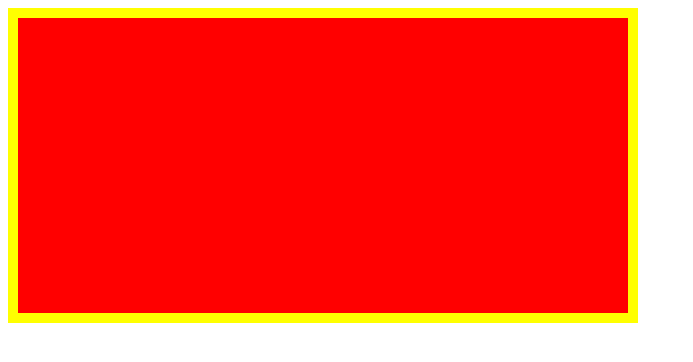
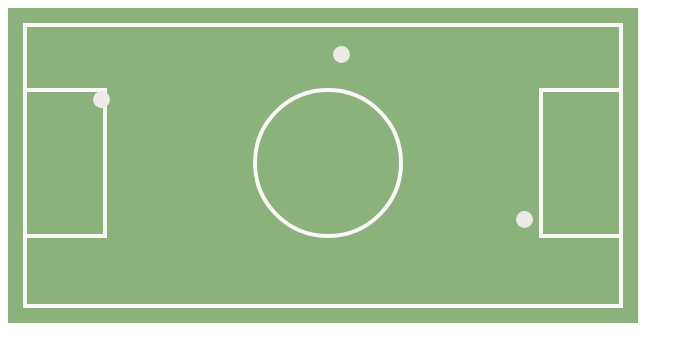
Before and after one commit to andreatelleria/Cancha-de-futbol, a plain HTML site: page index.html in a window 1280 px wide. Shown: the whole page, without its empty margins (0-693 px from the left). Drawn offline with Linux system fonts and the light colour scheme.

Commit message:
Cambios en html y css

```diff
--- a/css/main.css
+++ b/css/main.css
@@ -1,17 +1,89 @@
+/**/
 * {
   box-sizing: border-box;
 }
-
-.body {
-  color: yellow;
+/**/
+.borde-exterior {
+  position: relative;
   width: 630px;
   height: 315px;
-  padding: 10px #e9e5e9;
-  background-color: red;
-  border: 10px solid;
+  background-color: #8bb27b;
 }
-
-/*
-#e9e5e9 white
-#8bb27b green
-*/
+/**/
+.cancha {
+  position: absolute;
+  top: 15px;
+  left: 15px;
+  width: 600px;
+  height: 285px;
+  background-color: #8bb27b;
+  border: 4px solid #f9f8f6;
+}
+/**/
+.arc1 {
+  position: absolute;
+  top: 80px;
+  left: 19px;
+  width: 80px;
+  height: 150px;
+  background-color: #8bb27b;
+  border-top: 4px solid #f9f8f6;
+  border-bottom: 4px solid #f9f8f6;
+  border-right: 4px solid #f9f8f6;
+}
+/**/
+.arc2 {
+  position: absolute;
+  top: 80px;
+  right: 19px;
+  width: 80px;
+  height: 150px;
+  background-color: #8bb27b;
+  border-top: 4px solid #f9f8f6;
+  border-bottom: 4px solid #f9f8f6;
+  border-left: 4px solid #f9f8f6;
+}
+/**/
+.circle {
+  position: absolute;
+  top: 80px;
+  left: 245px;
+  width: 150px;
+  height: 150px;
+  border-radius: 50%;
+  background-color: #8bb27b;
+  border: 4px solid #f9f8f6;
+}
+/**/
+.ball1 {
+  position: absolute;
+  top: 83px;
+  left: 85px;
+  width: 17px;
+  height: 17px;
+  border-radius: 50%;
+  background-color: #eceae7;
+  border: 4px solid #eceae7;
+}
+/**/
+.ball2 {
+  position: absolute;
+  top: 38px;
+  left: 325px;
+  width: 17px;
+  height: 17px;
+  border-radius: 50%;
+  background-color: #eceae7;
+  border: 4px solid #eceae7;
+}
+/**/
+.ball3 {
+  position: absolute;
+  bottom: 95px;
+  right: 105px;
+  width: 17px;
+  height: 17px;
+  border-radius: 50%;
+  background-color: #eceae7;
+  border: 4px solid #eceae7;
+}
--- a/index.html
+++ b/index.html
@@ -7,16 +7,14 @@
   </head>
   <body>
 
-    <div class="body">
-      <div class="arco">
-
-      </div>
-      <div class="centro">
-
-      </div>
-      <div class="pelota">
-
-      </div>
+    <div class="borde-exterior">
+      <div class="cancha"></div>
+      <div class="arc1"></div>
+      <div class="arc2"></div>
+      <div class="circle"></div>
+      <div class="ball1"></div>
+      <div class="ball2"></div>
+      <div class="ball3"></div>
     </div>
 
     <script type="text/javascript" src="js/app.js">
```
Also changed, not shown: assets/imgs/captura-cancha.png (added), assets/imgs/modeloCancha.png (deleted), 1 other file.
